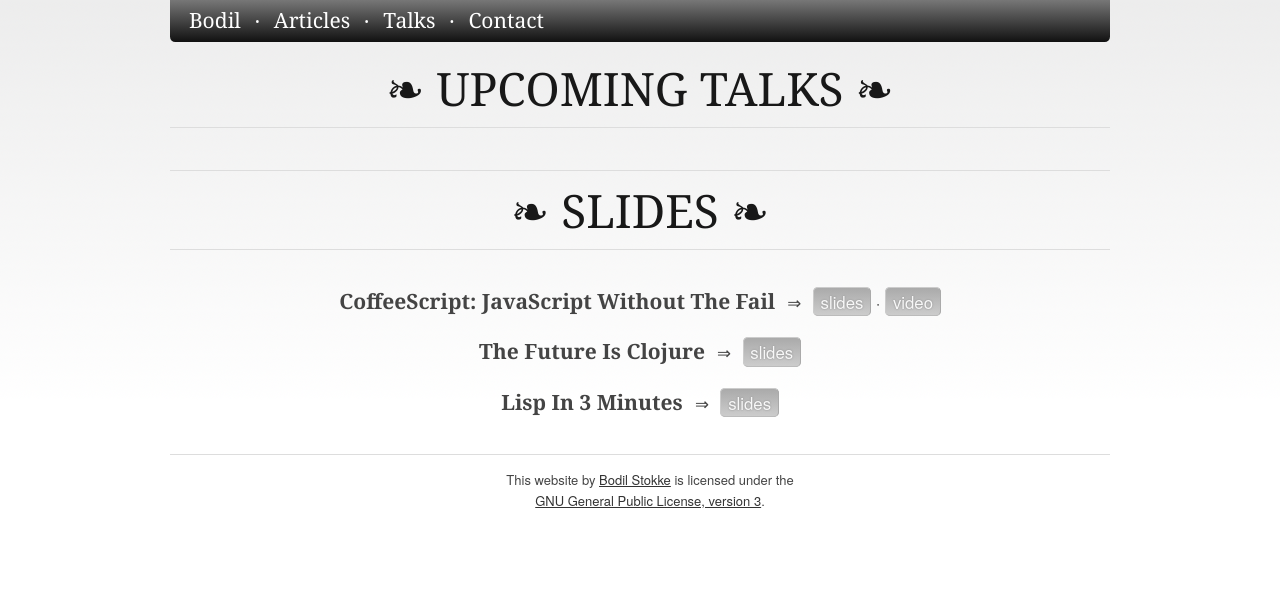
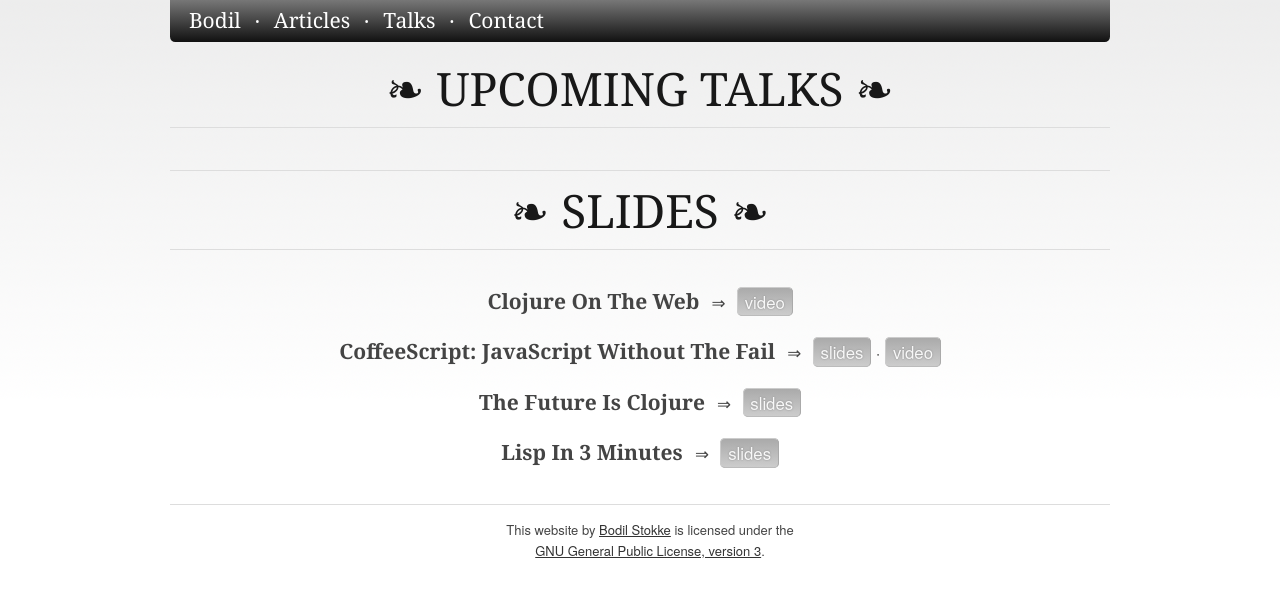
Before and after one commit to bodil/bodil.github.com, a Jekyll site: the page built from prez/index.html, in a window 1280 px wide. Shown: the top 597 px of the page. Built offline with Jekyll 4.4.1, drawn with Linux system fonts in a browser that asks for light colours.

Commit message:
Re-sync presentation page.

```diff
--- a/prez/index.html
+++ b/prez/index.html
@@ -7,17 +7,20 @@ body:
     - http://cdn.lanyrd.net/badges/person-v1.min.js
 ---
 <div class="lanyrd-target-splat section">
-  <a href="http://lanyrd.com/profile/bodiltv/" class="lanyrd-splat lanyrd-number-3 lanyrd-context-future lanyrd-type-speaking lanyrd-template-mini" rel="me"></a>
+  <a href="http://lanyrd.com/profile/bodil/" class="lanyrd-splat lanyrd-number-3 lanyrd-context-future lanyrd-type-speaking lanyrd-template-mini" rel="me"></a>
 </div>
 <h1>Slides</h1>
 <ul>
+  <li>Clojure On The Web
+    <span class="resource"><a href="https://vimeo.com/43808810">video</a></span>
+  </li>
   <li>CoffeeScript: JavaScript Without The Fail
-  <span class="resource"><a href="/coffeescript/">slides</a> &middot; <a href="http://www.youtube.com/watch?v=N4MHJiAPfsg">video</a></span>
+    <span class="resource"><a href="/coffeescript/">slides</a> &middot; <a href="http://www.youtube.com/watch?v=N4MHJiAPfsg">video</a></span>
   </li>
   <li>The Future Is Clojure
-  <span class="resource"><a href="https://github.com/bodil/thefutureisclojure">slides</a></span>
+    <span class="resource"><a href="https://github.com/bodil/thefutureisclojure">slides</a></span>
   </li>
   <li>Lisp In 3 Minutes
-  <span class="resource"><a href="/prez/lispin3/">slides</a></span>
+    <span class="resource"><a href="/prez/lispin3/">slides</a></span>
   </li>
 </ul>
```
